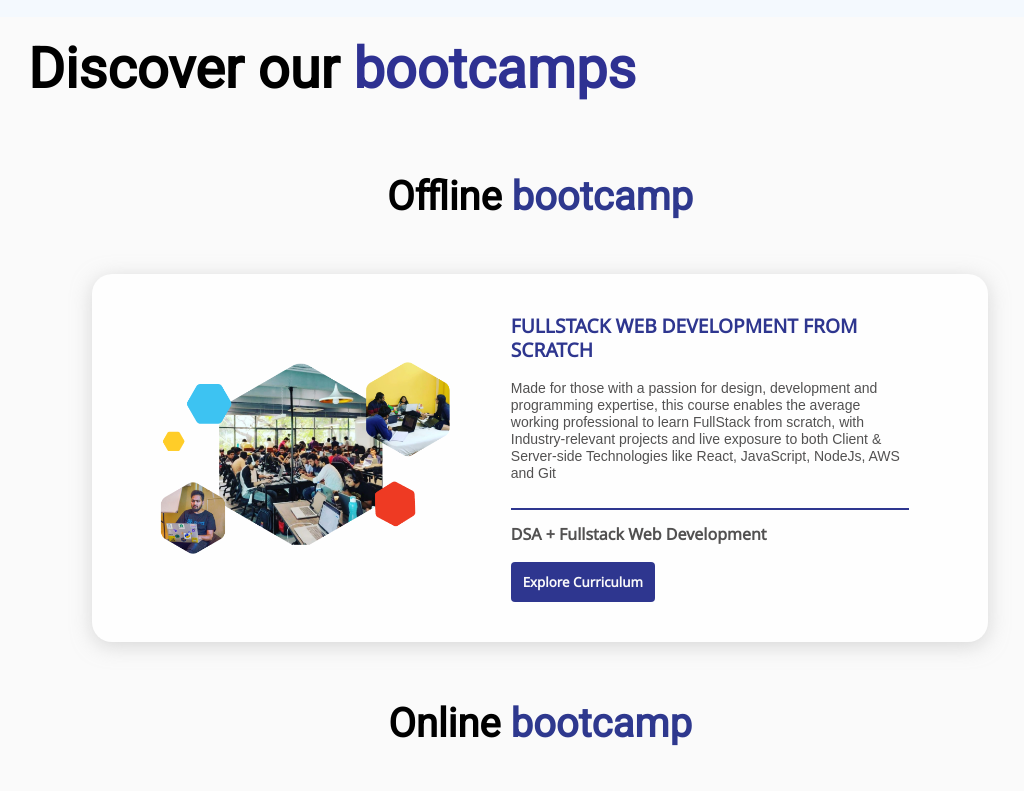
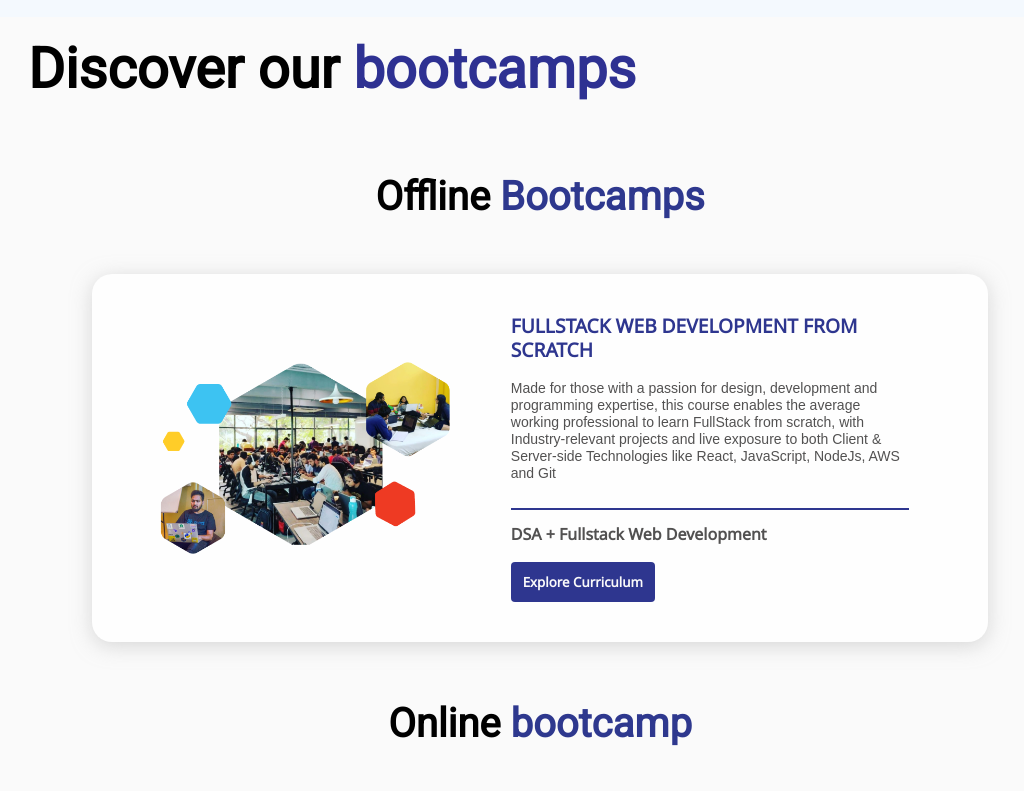
Before and after one commit to shades-7/CodeAsylumWebsite, a Gatsby site: page /Home/home in a window 1280 px wide. Shown: the part 1449-2240 px from the top of the page, without its empty margins (100-1124 px from the left). Built offline with nearby package versions, Linux system fonts and the light colour scheme; Gatsby itself is replaced by a stand-in of ours.

Commit message:
Updated offline.js
* Provided an ID to the offline bootcamps container for course redirection from CodeAsylums Ace
* Changed 'Offline bootcamp' to 'Offline Bootcamps'

```diff
--- a/src/components/Home/Courses/OflineBootcamps/offline.js
+++ b/src/components/Home/Courses/OflineBootcamps/offline.js
@@ -8,8 +8,8 @@ import Pic from '../../../../images/pic.png'
 const offline = () => {
     return(
         <Layout>
-            <div className={styles.Container}>
-                <div className={styles.Heading}><p>Offline <span style={{ color:"#2E388E"}}>bootcamp</span></p></div>
+            <div className={styles.Container} id='offlineBootcampsContainer'>
+                <div className={styles.Heading}><p>Offline <span style={{ color:"#2E388E"}}>Bootcamps</span></p></div>
                 <div className={styles.card}>
                     <div className={styles.child1}>
                         <img src={ Pic } alt=" Pic " width="100%"/>
```
